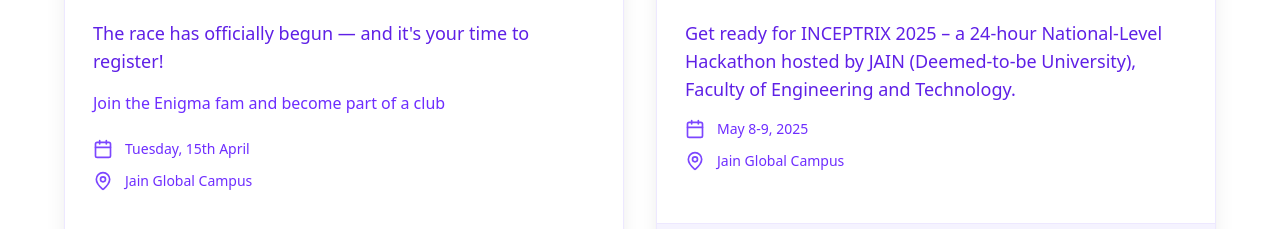
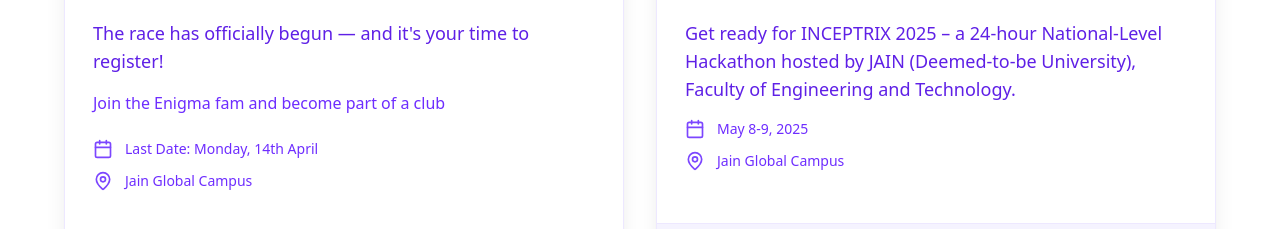
Before and after one commit to enigma-ju/enigma-club, a React (Vite) app: page / in a window 1280 px wide. Shown: the part 2620-2849 px from the top of the page. Built offline with nearby package versions, Linux system fonts and the light colour scheme.

Commit message:
FIX: Update date

```diff
--- a/src/components/Events.tsx
+++ b/src/components/Events.tsx
@@ -9,7 +9,7 @@ const Events = () => {
       title: "Race for Roles 2025",
       description: "The race has officially begun — and it's your time to register!",
       subDescription: "Join the Enigma fam and become part of a club",
-      date: "Tuesday, 15th April",
+      date: "Last Date: Monday, 14th April",
       time: "",
       location: "Jain Global Campus",
       image: raceRole,
```
